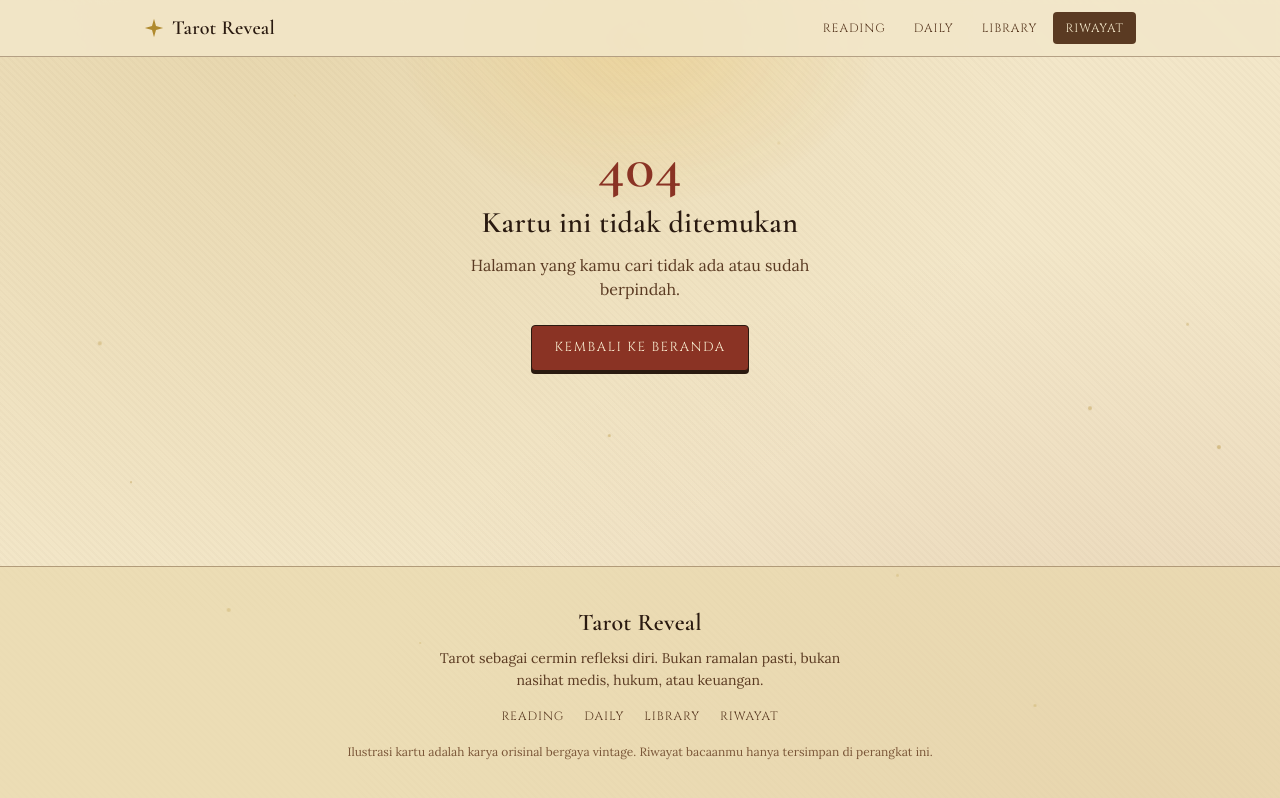
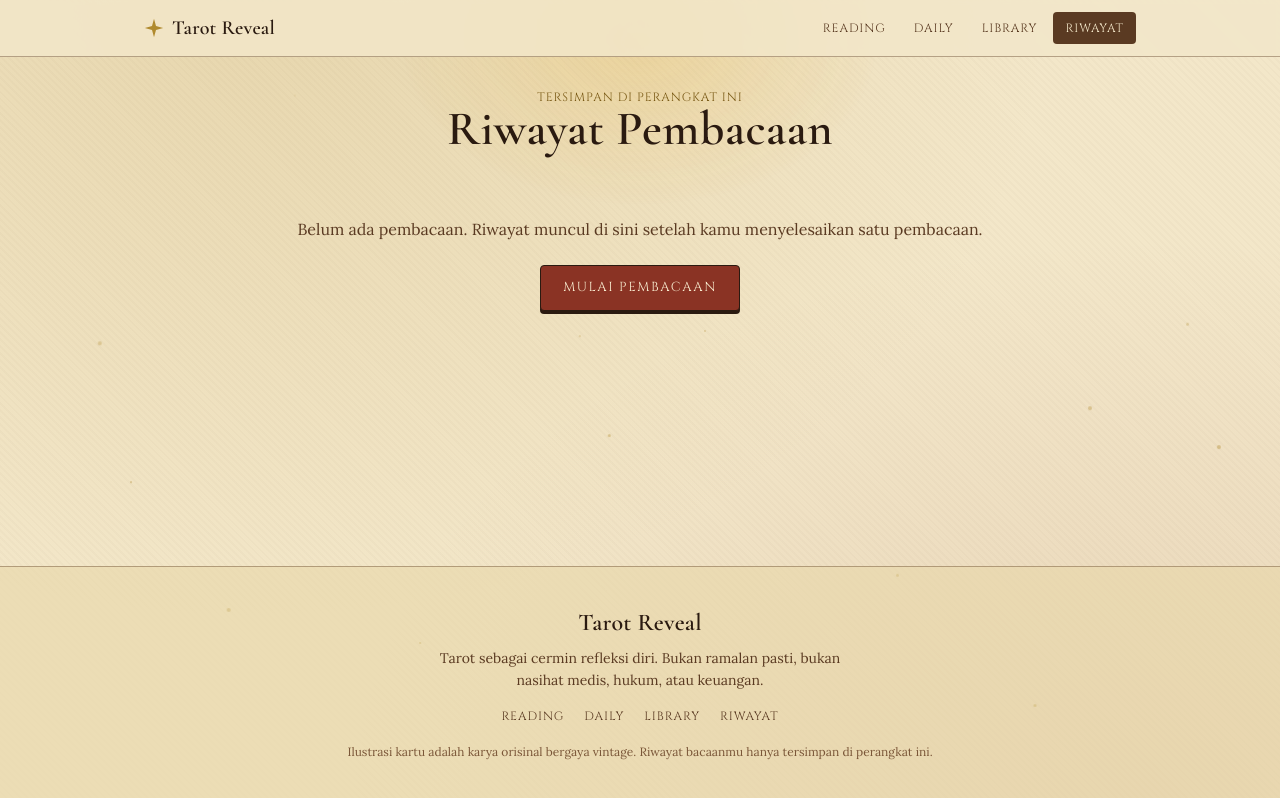
Before and after one commit to Seoukki/Seonn-tarot, a Next.js app: page /history in a window 1280 px wide. Before the commit this address had no page. Built offline with nearby package versions, Linux system fonts and the light colour scheme.

Commit message:
Create HistoryPage component with metadata

```diff
--- /dev/null
+++ b/src/app/history/page.js
@@ -0,0 +1,5 @@
+import HistoryClient from '@/components/HistoryClient';
+
+export const metadata = { title: 'Riwayat', description: 'Riwayat pembacaanmu, tersimpan hanya di perangkat ini.' };
+
+export default function HistoryPage() { return <HistoryClient />; }
```
